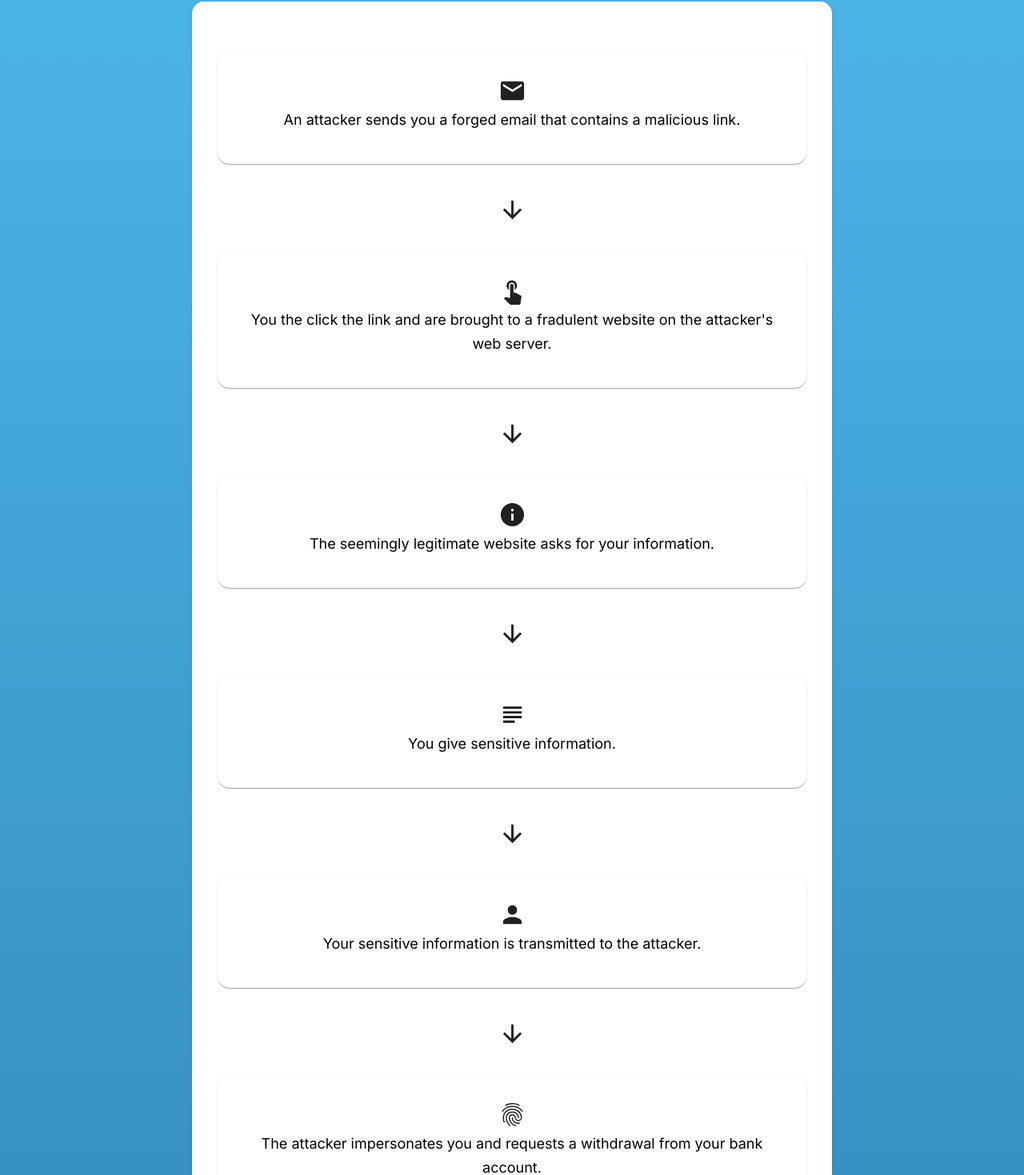
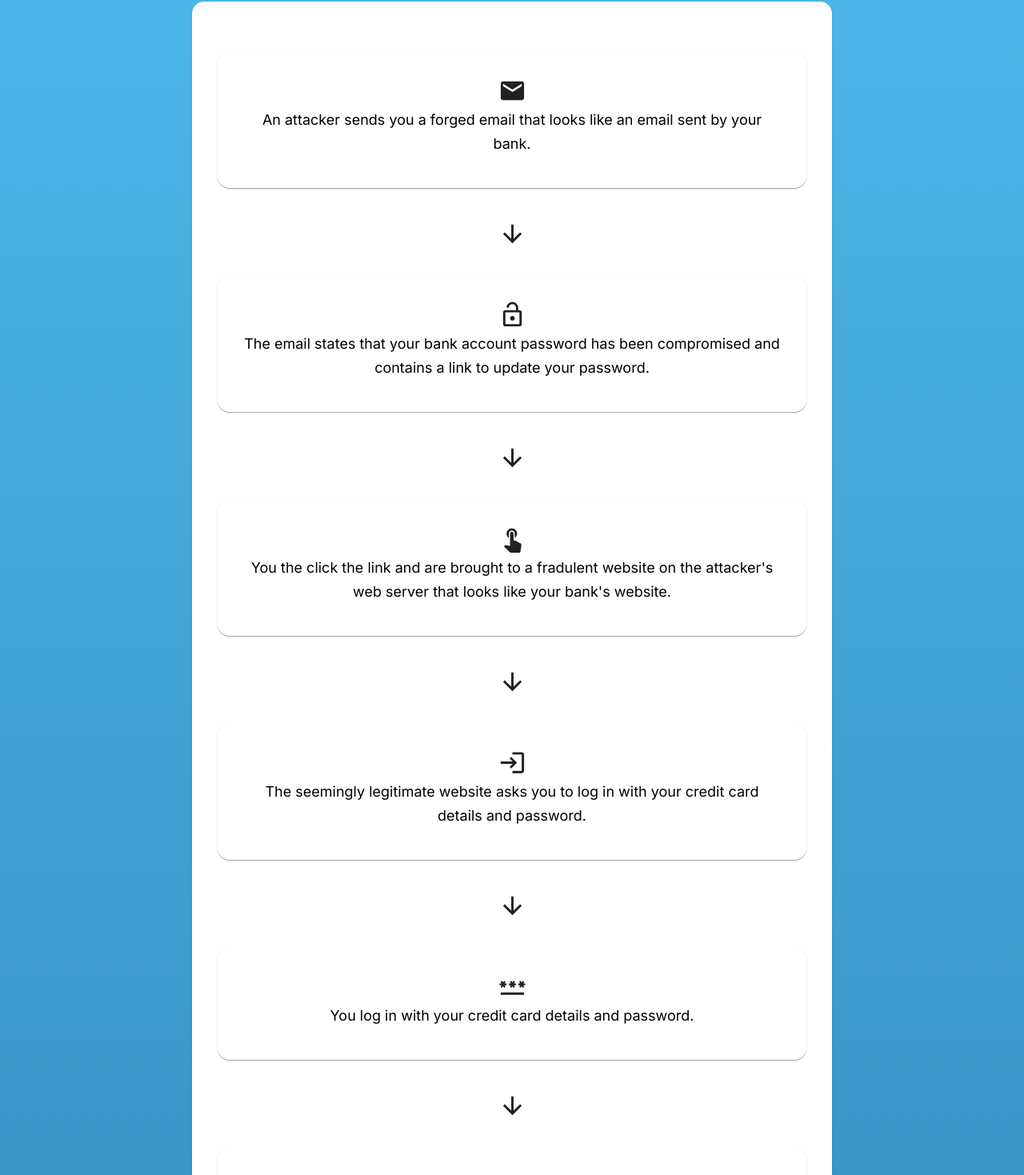
Before and after one commit to cameronoleary/phishEd, a React (Create React App) app: page / in a window 1280 px wide. Shown: the part 960-2429 px from the top of the page at 80% size. Built offline with nearby package versions, Linux system fonts and the light colour scheme.

Commit message:
updated attack stages to include more details

```diff
--- a/src/components/Infographic/Stages.jsx
+++ b/src/components/Infographic/Stages.jsx
@@ -8,12 +8,14 @@ import { PRIMARY_COLOR } from '../../constants';
 import ContentBlock from './Content/ContentBlock';
 
 // Assets
-import InfoIcon from '@mui/icons-material/Info';
+import SendIcon from '@mui/icons-material/Send';
 import EmailIcon from '@mui/icons-material/Email';
+import LoginIcon from '@mui/icons-material/Login';
 import PersonIcon from '@mui/icons-material/Person';
 import ClickIcon from '@mui/icons-material/TouchApp';
-import SubjectIcon from '@mui/icons-material/Subject';
 import MoneyIcon from '@mui/icons-material/AttachMoney';
+import PasswordIcon from '@mui/icons-material/Password';
+import LockOpenIcon from '@mui/icons-material/LockOpen';
 import FingerprintIcon from '@mui/icons-material/Fingerprint';
 import ArrowDownwardIcon from '@mui/icons-material/ArrowDownward';
 
@@ -23,11 +25,13 @@ const Stages = () => {
 
     const icons = [
         <EmailIcon fontSize='large' />,
+        <LockOpenIcon fontSize='large' />,
         <ClickIcon fontSize='large' />,
-        <InfoIcon fontSize='large' />,
-        <SubjectIcon fontSize='large' />,
+        <LoginIcon fontSize='large' />,
+        <PasswordIcon fontSize='large' />,
         <PersonIcon fontSize='large' />,
         <FingerprintIcon fontSize='large' />,
+        <SendIcon fontSize='large' />,
         <MoneyIcon fontSize='large' />,
     ];
 
--- a/src/copy.js
+++ b/src/copy.js
@@ -22,22 +22,28 @@ export default {
                 header: 'Stages in a Phishing Attack',
                 stages: [
                     {
-                        text: 'An attacker sends you a forged email that contains a malicious link.',
+                        text: 'An attacker sends you a forged email that looks like an email sent by your bank.',
                     },
                     {
-                        text: "You the click the link and are brought to a fradulent website on the attacker's web server.",
+                        text: 'The email states that your bank account password has been compromised and contains a link to update your password.',
                     },
                     {
-                        text: 'The seemingly legitimate website asks for your information.',
+                        text: "You the click the link and are brought to a fradulent website on the attacker's web server that looks like your bank's website.",
                     },
                     {
-                        text: 'You give sensitive information.',
+                        text: 'The seemingly legitimate website asks you to log in with your credit card details and password.',
                     },
                     {
-                        text: 'Your sensitive information is transmitted to the attacker.',
+                        text: 'You log in with your credit card details and password.',
                     },
                     {
-                        text: 'The attacker impersonates you and requests a withdrawal from your bank account.',
+                        text: 'Your information is transmitted to the attacker.',
+                    },
+                    {
+                        text: 'The attacker uses your credit card details and password to log into your bank account.',
+                    },
+                    {
+                        text: 'The attacker sends themself money from your account via e-transfer.',
                     },
                     {
                         text: 'Your money is taken by fraud.',
```
